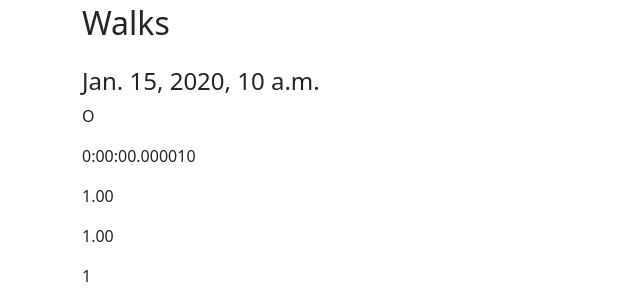
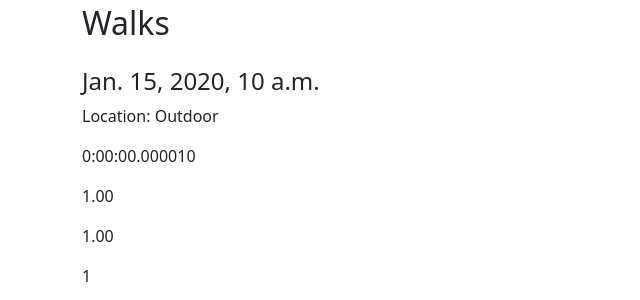
Before and after one commit to Matt-Mcl/workout-app, a Django app: page /walks/ in a window 1280 px wide. Shown: the part 672-972 px from the top of the page, without its empty margins (0-640 px from the left). Run offline with Django 4.2, Linux system fonts and the light colour scheme; a user stored in the database is signed in; tables that the repository leaves empty hold one stand-in row (values such as "Sample post"); some libraries are stand-ins or nearby versions.

Commit message:
Changes html indentation from 2 spaces to 4

```diff
--- a/workoutapp/workouts/templates/workouts/walks.html
+++ b/workoutapp/workouts/templates/workouts/walks.html
@@ -11,7 +11,6 @@
         <title>Django ModelForms</title>
         </head>
         <body>
-
                 {% load crispy_forms_tags %}
 
                 <div class="container">
@@ -25,9 +24,10 @@
                     <!--Django Model-->
                     <h2 class="my-4">Walks</h2>
                     <div class="row">
+                        <table>
                             {% for w in walks %}
                                 <h4>{{w.start_time}}</h4>
-              <p>{{w.location}}</p>
+                                <p>Location: {{w.get_location_display}}</p>
                                 <p>{{w.duration}}</p>
                                 <p>{{w.distance}}</p>
                                 <p>{{w.actual_distance}}</p>
@@ -36,11 +36,11 @@
                                 <p>{{w.elevation_gain}}</p>
                                 <p>{{w.average_heart_rate}}</p>
                             {% empty %}
+                        </table>
                         <p>No walks added.</p>
                         {% endfor %}
                     </div>
                 </div>
-
 
         <!-- Option 1: Bootstrap Bundle with Popper -->
         <script src="https://cdn.jsdelivr.net/npm/bootstrap@5.0.2/dist/js/bootstrap.bundle.min.js" integrity="sha384-MrcW6ZMFYlzcLA8Nl+NtUVF0sA7MsXsP1UyJoMp4YLEuNSfAP+JcXn/tWtIaxVXM" crossorigin="anonymous"></script>
```
Also changed, not shown: workoutapp/workouts/templates/registration/logged_in_base.html (indentation only), workoutapp/workouts/templates/registration/logged_out_base.html (indentation only), workoutapp/workouts/templates/registration/login.html (indentation only), workoutapp/workouts/templates/registration/register.html (indentation only), workoutapp/workouts/templates/registration/success.html (indentation only). Lines whose indentation alone changed are shown as unchanged.
